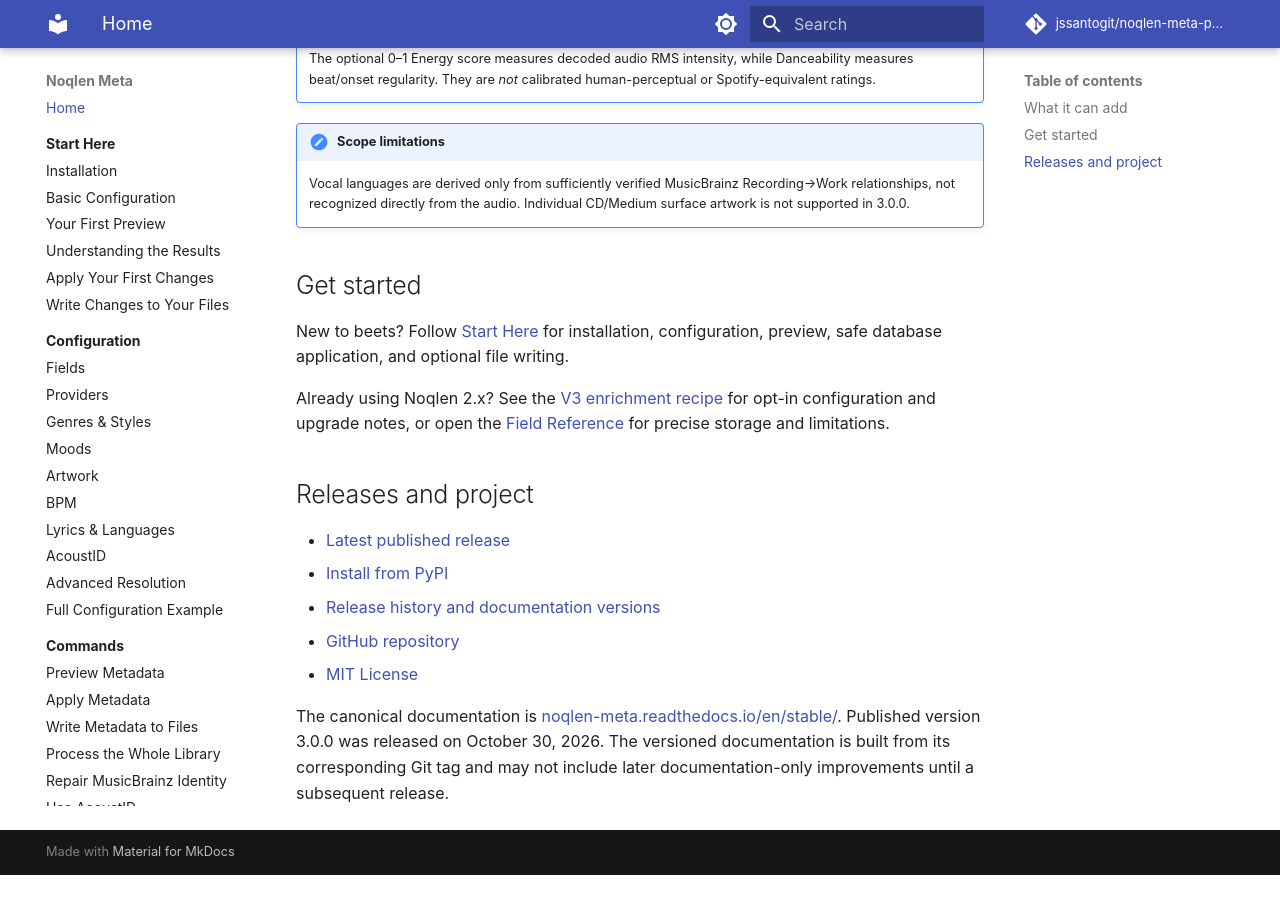
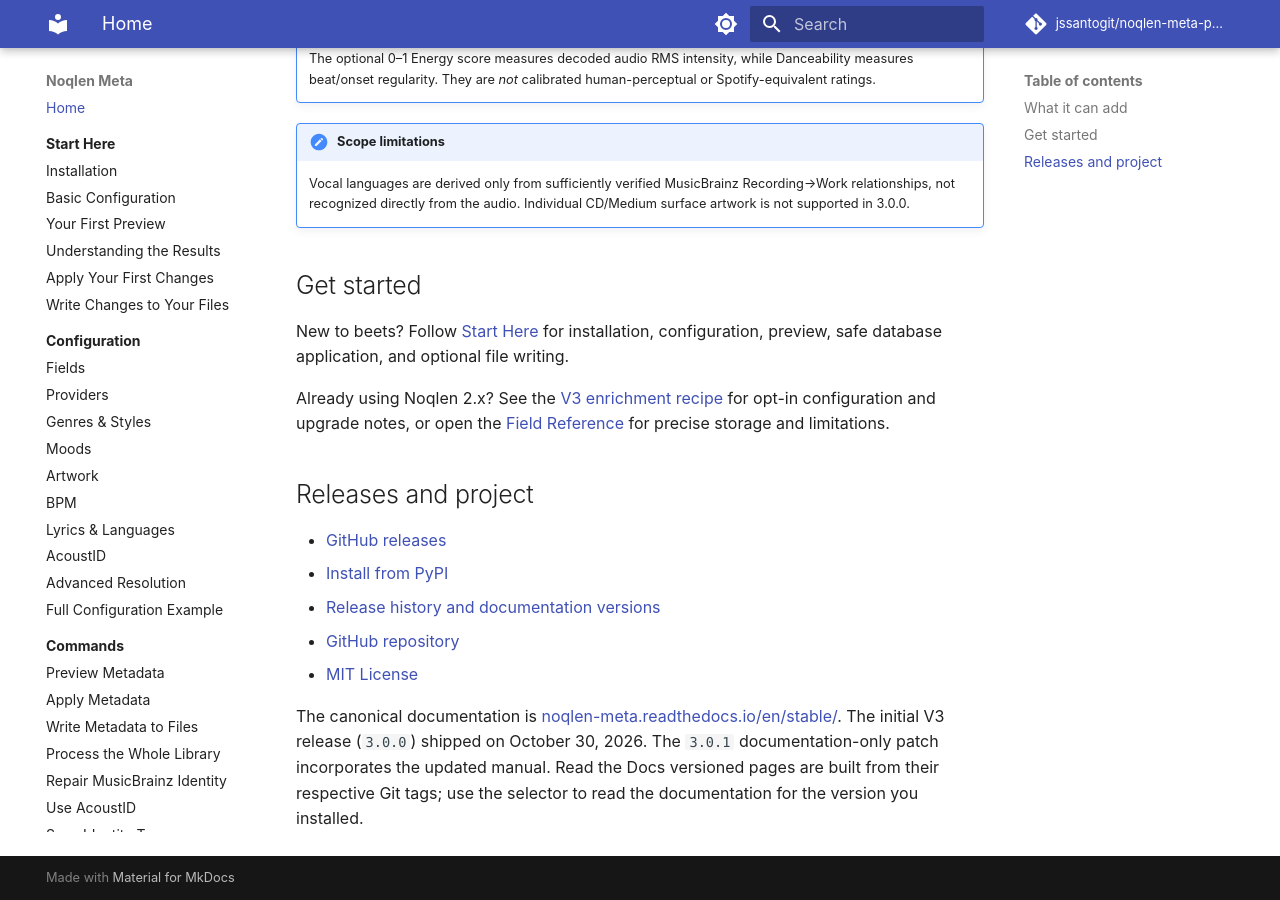
Before and after one commit to jssantogit/noqlen-meta-plugin, an MkDocs documentation site: the page built from site-docs/index.md, in a window 1280 px wide and 900 px high, scrolled down 945 px. Built offline with MkDocs 1.6.1 and Material for MkDocs 9.7.7, drawn with Linux system fonts in a browser that asks for light colours; comment, search, counter and statistics services are not loaded; before the commit the page ends 1820 px from its top, so only the background shows below that; some of the changed text lies outside the part shown.

Commit message:
release(docs): prepare v3.0.1 documentation-only stable snapshot

```diff
--- a/site-docs/index.md
+++ b/site-docs/index.md
@@ -45,7 +45,7 @@
 
 ## Releases and project
 
-- [Latest published release](https://github.com/jssantogit/noqlen-meta-plugin/releases/tag/v3.0.0)
+- [GitHub releases](https://github.com/jssantogit/noqlen-meta-plugin/releases)
 - [Install from PyPI](https://pypi.org/project/beets-noqlenmeta/)
 - [Release history and documentation versions](project/release.md)
 - [GitHub repository](https://github.com/jssantogit/noqlen-meta-plugin)
@@ -53,6 +53,7 @@
 
 The canonical documentation is
 [noqlen-meta.readthedocs.io/en/stable/](https://noqlen-meta.readthedocs.io/en/stable/).
-Published version 3.0.0 was released on October 30, 2026. The versioned
-documentation is built from its corresponding Git tag and may not include
-later documentation-only improvements until a subsequent release.
+The initial V3 release (`3.0.0`) shipped on October 30, 2026. The `3.0.1`
+documentation-only patch incorporates the updated manual. Read the Docs
+versioned pages are built from their respective Git tags; use the selector
+to read the documentation for the version you installed.
```
Also changed, not shown: other parts of site-docs/index.md (+1 -1 lines).
